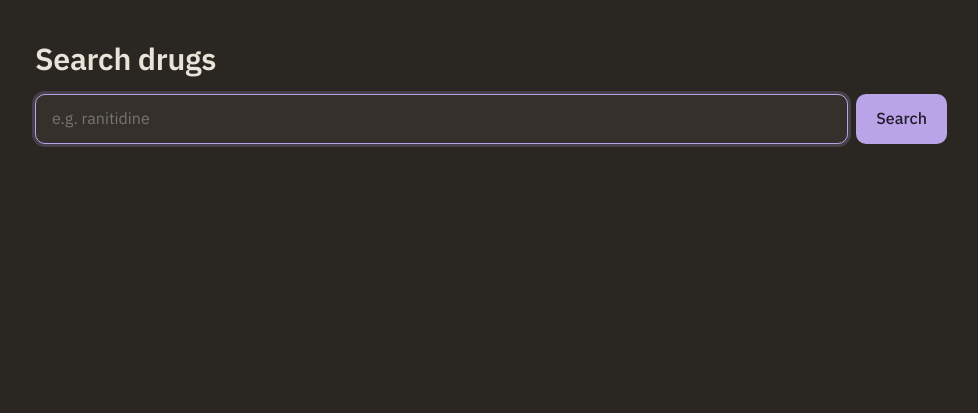
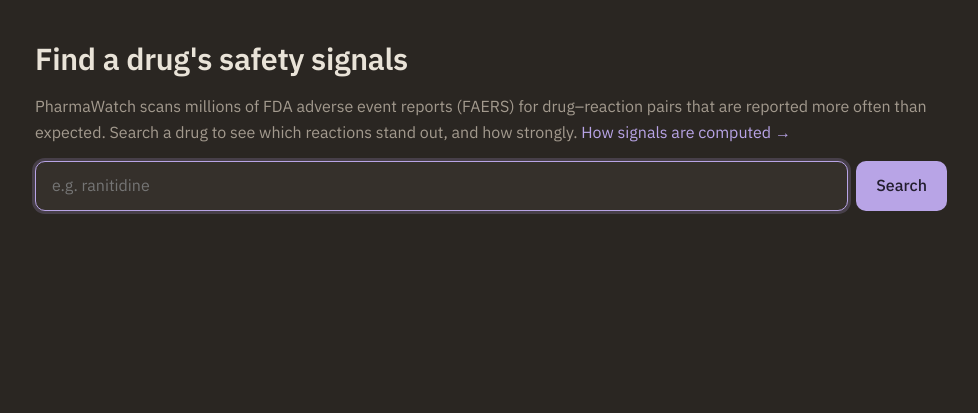
Before and after one commit to DeanKuhn/pharmawatch, a FastAPI app: page / in a window 1280 px wide. Shown: the part 61-474 px from the top of the page, without its empty margins (149-1127 px from the left). Run offline with FastAPI, Linux system fonts and the light colour scheme.

Commit message:
(style) added a small summary of what the site does since this is home page

```diff
--- a/src/api/templates/search.html
+++ b/src/api/templates/search.html
@@ -1,7 +1,14 @@
 {% extends "base.html" %}
 
 {% block content %}
-<h1>Search drugs</h1>
+<h1>Find a drug's safety signals</h1>
+
+<p class="muted">
+  PharmaWatch scans millions of FDA adverse event reports (FAERS) for
+  drug–reaction pairs that are reported more often than expected. Search a
+  drug to see which reactions stand out, and how strongly.
+  <a href="/methodology">How signals are computed →</a>
+</p>
 
 <form method="get" action="/">
   <input type="search" name="q" value="{{ q or '' }}" placeholder="e.g. ranitidine" autofocus>
```
